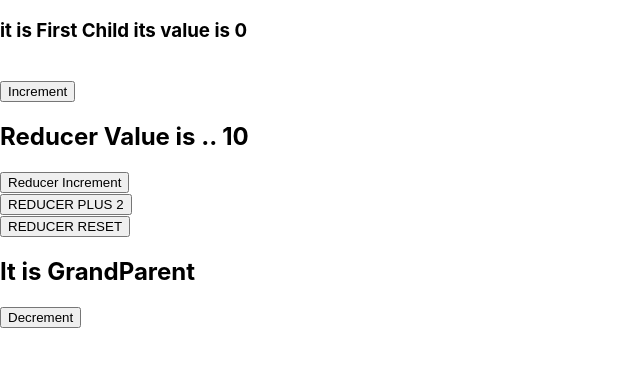
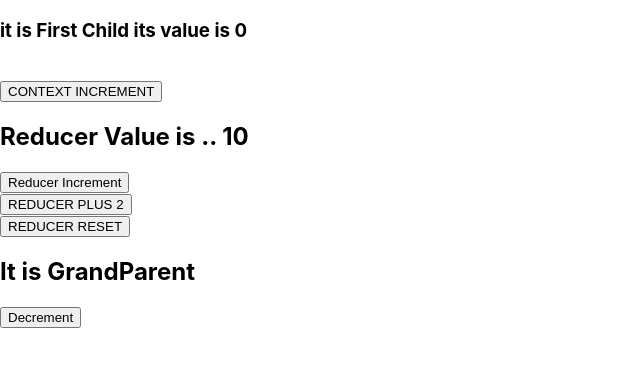
Before and after one commit to Siraj454/Boot-Camp-Session-5, a React (Create React App) app: page / in a window 1280 px wide. Shown: the top 366 px of the page, without its empty margins (0-640 px from the left). Built offline with nearby package versions, Linux system fonts and the light colour scheme.

Commit message:
Update child.js

```diff
--- a/src/child.js
+++ b/src/child.js
@@ -9,7 +9,7 @@ function Child(){
                <h3>it is First Child its value is {counterValue}</h3>
                <br></br>
             <button onClick={()=>{counterValue[1](++counterValue[0])}}>
-                Increment</button>
+                CONTEXT INCREMENT</button>
 
         </dev>
     );
```
